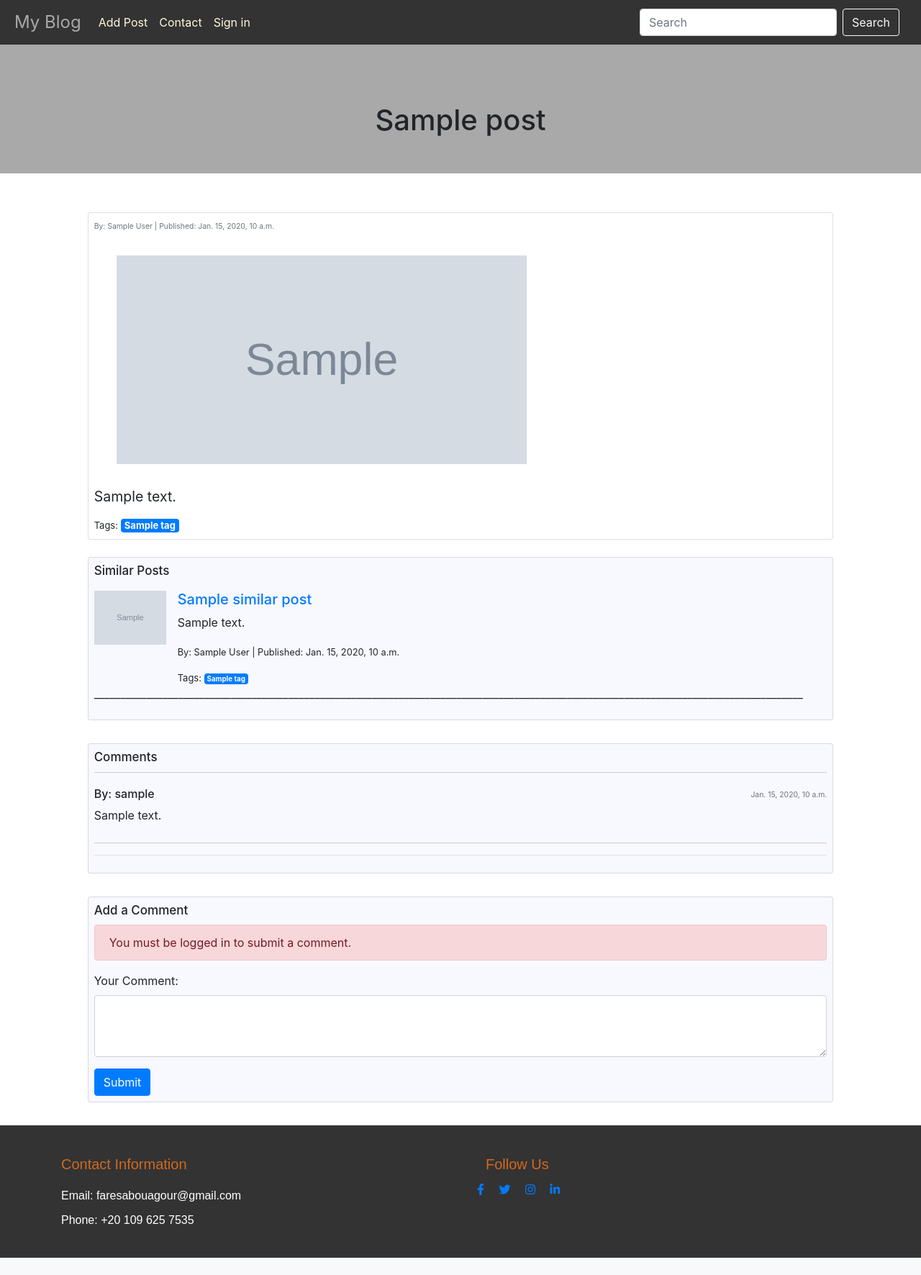
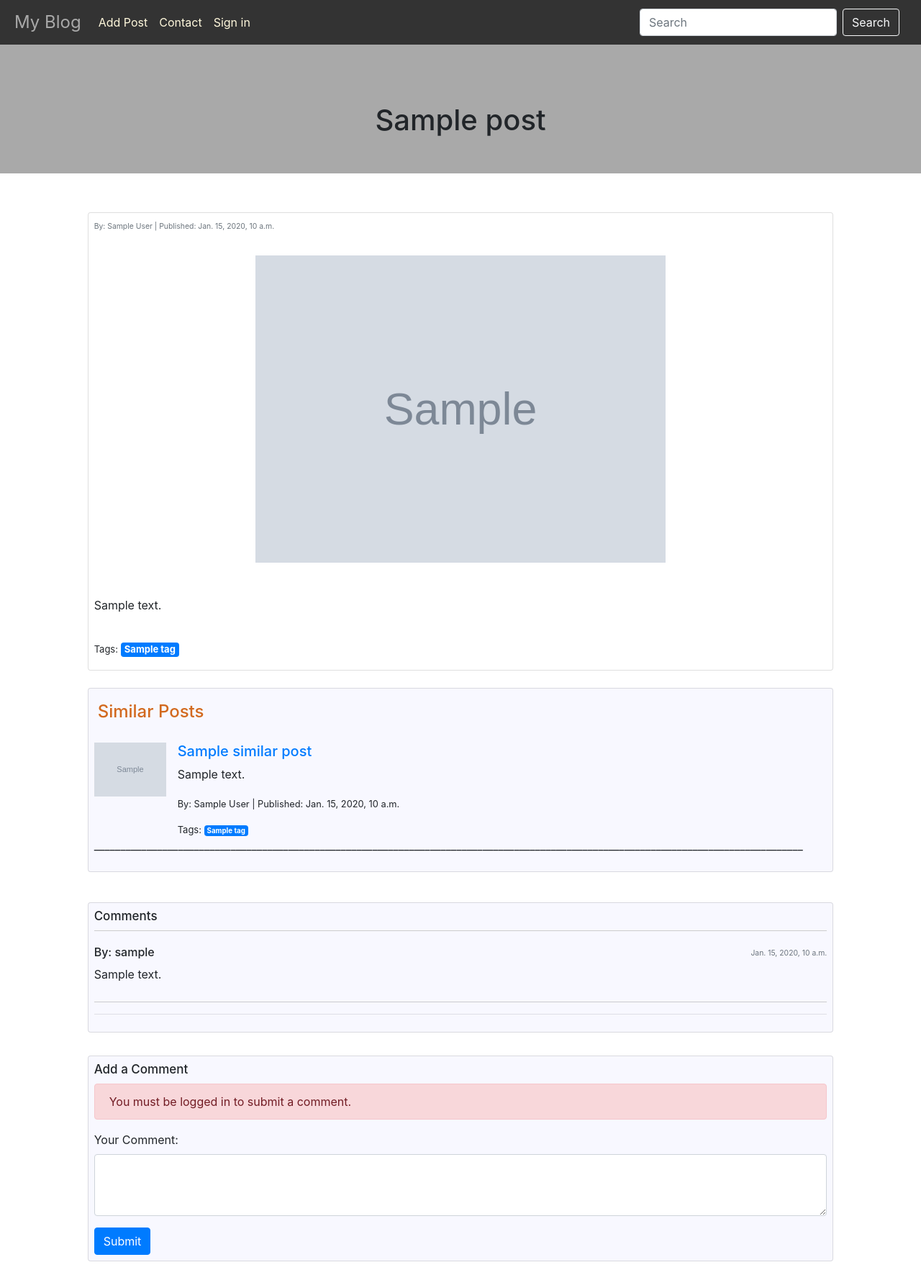
Before and after one commit to faris-agour/Django-Blog, a Django app: template src/blog/templates/details.html in a window 1280 px wide. Shown: the top 1772 px of the page at 72% size. Before the commit the page ends 1748 px from the top, so only its background shows below. Run offline with Django 4.2, Linux system fonts and the light colour scheme; the template is opened without the code that fills it: most values are stand-ins (such as "Sample title", 1, 10 or a date in 2020); grey boxes marked "Sample" are stand-in pictures; some libraries are stand-ins or nearby versions.

Commit message:
fix some bugs

```diff
--- a/src/blog/models.py
+++ b/src/blog/models.py
@@ -34,7 +34,7 @@ class Post(models.Model):
         super(Post, self).save(*args, **kwargs)
 
     class Meta:
-        ordering = ['-created']
+        ordering = ['created']
 
 
 class Comment(models.Model):
--- a/src/blog/templates/details.html
+++ b/src/blog/templates/details.html
@@ -8,7 +8,8 @@ Post - details
 
 <div style="background-color: darkgray; margin-bottom:14px">
     <div>
-        <h1 style="text-align: center;padding-top: 87px;padding-bottom: 50px">{{ post.title }}</h1>
+        <h1 style="text-align: center;padding-top: 87px;padding-bottom: 50px;padding-left: 20px;padding-right: 20px">
+            {{ post.title }}</h1>
     </div>
 </div>
 
@@ -21,12 +22,14 @@ Post - details
                     <p class="card-text"><small class="text-muted">By: {{ post.author }} | Published:
                         {{ post.created }}</small></p>
                     <!-- Full post details here -->
-                    <div class="flex-shrink-0 ml-3 " style="padding-bottom: 16px;"> <!-- Image on the left -->
-                        <a href="{{ post.url }}"><img src="{{ post.image.url }}" class="card-img-top"
-                                                      style="width: 600px;height: 320px;padding: 15px" alt="Post Image"></a>
+                    <div class="flex-shrink-0 ml-auto mr-auto" style="padding-bottom: 16px;"> <!-- Image centered -->
+                        <img src="{{ post.image.url }}" class="card-img-top"
+                             style="width: 600px; padding: 15px; display: block; margin-left: auto; margin-right: auto;"
+                             alt="Post Image">
                     </div>
-                    <p class="card-text" style="font-size:122% ">{{ post.body }}</p>
-                    <p class="card-text">Tags:
+                    <p class="card-text" style="font-size: 122%">{{ post.body|linebreaks }}</p>
+
+                    <p class="card-text" style="margin: 40px 0 10px 0;">Tags:
                         {% for tag in post.tags.all %}
                         <span class="badge badge-primary" style="font-size: 100%">{{ tag|join:","}}</span>
                         {% endfor %}
@@ -34,9 +37,11 @@ Post - details
                 </div>
             </div>
             <!--similar posts by tag-->
-            <div class="card mt-4" style="background-color: ghostwhite; margin-bottom: 32px">
+            <div class="card mt-4" style="background-color: ghostwhite; margin-bottom: 42px;
+             padding-top: 10px;">
                 <div class="card-body">
-                    <h5 class="card-title" style="margin-bottom: 18px">Similar Posts</h5>
+                    <h4 style="margin-bottom: 28px;padding-left: 5px;color: chocolate">Similar Posts  </h4>
+
                     {% for similar_post in similar_posts %}
                     <div class="media">
                         <a href="{% url 'blog:details' similar_post.slug %}"><img src="{{ similar_post.image.url }}"
@@ -55,7 +60,8 @@ Post - details
                             </p>
                         </div>
                     </div>
-                    <p>_______________________________________________________________________________________________________________________________________
+                    <p>
+                        _______________________________________________________________________________________________________________________________________
                     </p>
                     {% endfor %}
                 </div>
--- a/src/blog/views.py
+++ b/src/blog/views.py
@@ -5,9 +5,6 @@ from django.shortcuts import render, get_object_or_404
 from .models import Post
 
 
-# def index(request):
-#     posts = Post.objects.all()
-#     return render(request, "index.html", {"posts": posts})
 def blog_list(request):
     all_posts = Post.objects.all()
     paginator = Paginator(all_posts, 3)
```
Also changed, not shown: src/images/4.png (added).
